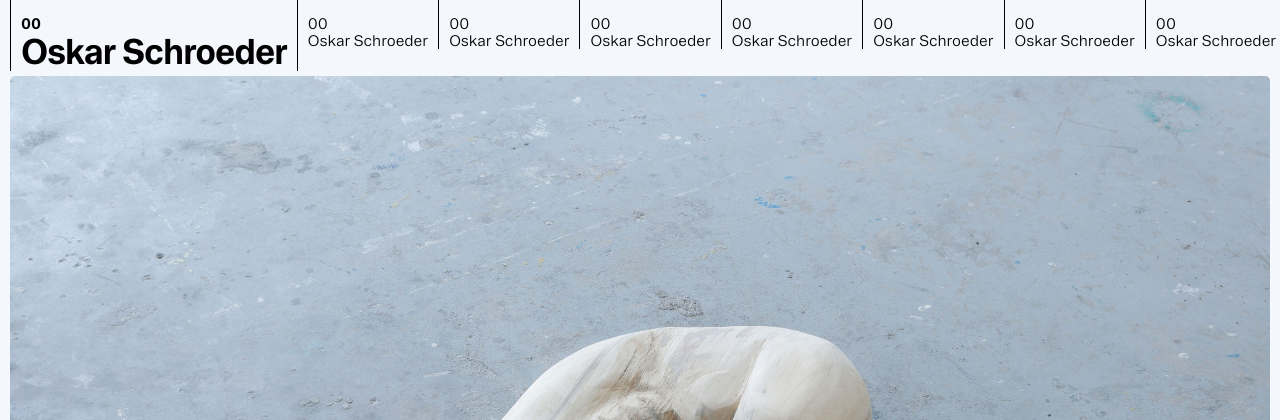
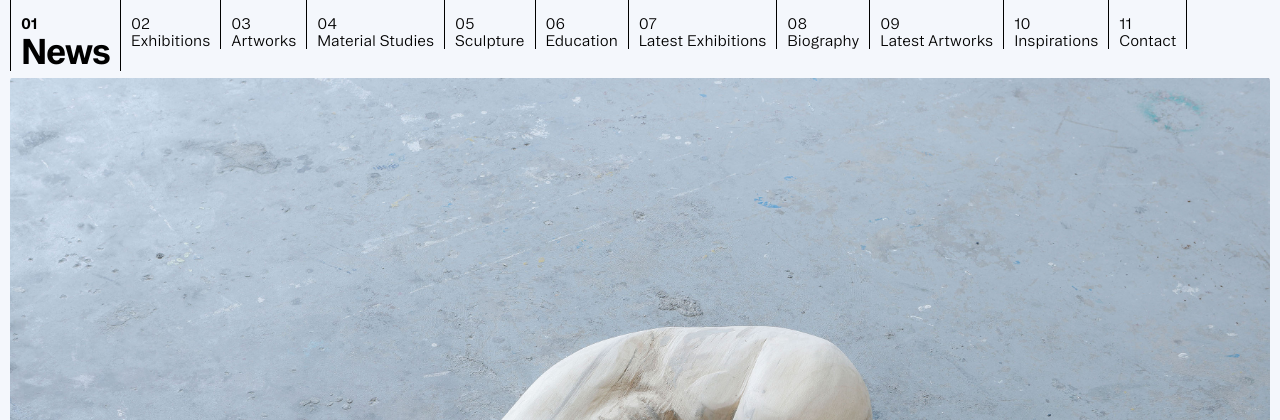
Before and after one commit to TimBallaschke/oskar-schroeder, a Flask app: page / in a window 1280 px wide. Shown: the top 420 px of the page. Run offline with Flask 3, Linux system fonts and the light colour scheme.

Commit message:
Archive snapshot 250508e_Oskar_Website
Original-Folder: 250508e_Oskar_Website
Snapshot-Date-Source: folder-name

```diff
--- a/static/css/components/_version-history.scss
+++ b/static/css/components/_version-history.scss
@@ -15,6 +17,7 @@
   // scroll-snap-type: x mandatory;
   scroll-padding-left: var(--page-padding);
   background-color: var(--background-color);
+  height: 78px;
 
   // &::before {
   //   content: '';
@@ -38,14 +41,14 @@
   }
 }
 
+
+
 .version-history-element {
   transition: all var(--animation-duration-1) ease-in-out;
-  @include version-history-light;
+  font-size: var(--secondary-font-size);
+  font-variation-settings: "wght" 350;
   transform-origin: center center;
   overflow: hidden;
-  height: 100%;
-  display: grid;
-  align-content: space-between;
   padding-left: 10px;
   padding-right: 10px;
   border-left: 1px solid black;
@@ -53,44 +56,22 @@
   flex-shrink: 0;
   margin-left: -1px; // Negative margin to overlap the borders of the elements
   scroll-snap-align: start;
+  height: fit-content;
 
   &:first-child {
     margin-left: 0; // First element shouldn't have negative margin
-  }
-
-  &:hover {
-
-    .version-history-element-title {
-      font-size: var(--large-font-size);
-      @include version-history-bold;
-      letter-spacing: -1px;
-
-      .scroll-down & {
-        font-size: var(--secondary-font-size);
-        letter-spacing: 0px;
-      }
-    }
-
-    .version-history-element-digits {
-      @include version-history-bold;
-    }
   }
 
   &.current-version-history-element {
 
     .version-history-element-title {
       font-size: var(--large-font-size);
-      @include version-history-bold;
+      font-variation-settings: "wght" 675;
       letter-spacing: -1px;
-
-      .scroll-down & {
-        font-size: var(--secondary-font-size);
-        letter-spacing: 0px;
-      }
     }
 
     .version-history-element-digits {
-      @include version-history-bold;
+      font-variation-settings: "wght" 675;
     }
     // &.start-version-history-element {
     //   width: auto;
--- a/static/css/style.css
+++ b/static/css/style.css
@@ -1262,6 +1262,7 @@ input {
   padding-right: calc(100vw - var(--page-padding));
   scroll-padding-left: var(--page-padding);
   background-color: var(--background-color);
+  height: 78px;
 }
 @media (min-width: 769px) and (max-width: 1024px) {
   #version-history {
@@ -1282,13 +1283,9 @@ input {
 .version-history-element {
   transition: all var(--animation-duration-1) ease-in-out;
   font-size: var(--secondary-font-size);
-  font-variation-settings: "wght" 350, "ital" 0;
-  text-transform: capitalize;
+  font-variation-settings: "wght" 350;
   transform-origin: center center;
   overflow: hidden;
-  height: 100%;
-  display: grid;
-  align-content: space-between;
   padding-left: 10px;
   padding-right: 10px;
   border-left: 1px solid black;
@@ -1296,37 +1293,19 @@ input {
   flex-shrink: 0;
   margin-left: -1px;
   scroll-snap-align: start;
+  height: -moz-fit-content;
+  height: fit-content;
 }
 .version-history-element:first-child {
   margin-left: 0;
 }
-.version-history-element:hover .version-history-element-title {
+.version-history-element.current-version-history-element .version-history-element-title {
   font-size: var(--large-font-size);
-  font-variation-settings: "wght" 675, "ital" 0;
-  text-transform: capitalize;
+  font-variation-settings: "wght" 675;
   letter-spacing: -1px;
 }
-.scroll-down .version-history-element:hover .version-history-element-title {
-  font-size: var(--secondary-font-size);
-  letter-spacing: 0px;
-}
-.version-history-element:hover .version-history-element-digits {
-  font-variation-settings: "wght" 675, "ital" 0;
-  text-transform: capitalize;
-}
-.version-history-element.current-version-history-element .version-history-element-title {
-  font-size: var(--large-font-size);
-  font-variation-settings: "wght" 675, "ital" 0;
-  text-transform: capitalize;
-  letter-spacing: -1px;
-}
-.scroll-down .version-history-element.current-version-history-element .version-history-element-title {
-  font-size: var(--secondary-font-size);
-  letter-spacing: 0px;
-}
 .version-history-element.current-version-history-element .version-history-element-digits {
-  font-variation-settings: "wght" 675, "ital" 0;
-  text-transform: capitalize;
+  font-variation-settings: "wght" 675;
 }
 .version-history-element.streaming-stopped-in-process {
   width: 30px;
--- a/templates/index.html
+++ b/templates/index.html
@@ -111,69 +111,69 @@
     <div class="light" id="version-history">
         <div class="version-history-element current-version-history-element" id="version-history-element-0" version-history-key="0">
             <div class="version-history-element-number">
-                <div class="version-history-element-digits">00</div>
+                <div class="version-history-element-digits">01</div>
             </div>
-            <div class="version-history-element-title">Oskar Schroeder</div>
+            <div class="version-history-element-title">News</div>
         </div>
         <div class="version-history-element" id="version-history-element-0" version-history-key="0">
             <div class="version-history-element-number">
-                <div class="version-history-element-digits">00</div>
+                <div class="version-history-element-digits">02</div>
             </div>
-            <div class="version-history-element-title">Oskar Schroeder</div>
+            <div class="version-history-element-title">Exhibitions</div>
+        </div>
+        <div class="version-history-element" id="version-history-element-0" version-history-key="0">
+            <div class="version-history-element-number">
+                <div class="version-history-element-digits">03</div>
+            </div>
+            <div class="version-history-element-title">Artworks</div>
         </div>
         <div class="version-history-element" id="version-history-element-1" version-history-key="0">
             <div class="version-history-element-number">
-                <div class="version-history-element-digits">00</div>
+                <div class="version-history-element-digits">04</div>
             </div>
-            <div class="version-history-element-title">Oskar Schroeder</div>
+            <div class="version-history-element-title">Material Studies</div>
         </div>
         <div class="version-history-element" id="version-history-element-0" version-history-key="0">
             <div class="version-history-element-number">
-                <div class="version-history-element-digits">00</div>
+                <div class="version-history-element-digits">05</div>
             </div>
-            <div class="version-history-element-title">Oskar Schroeder</div>
+            <div class="version-history-element-title">Sculpture</div>
         </div>
         <div class="version-history-element" id="version-history-element-0" version-history-key="0">
             <div class="version-history-element-number">
-                <div class="version-history-element-digits">00</div>
+                <div class="version-history-element-digits">06</div>
             </div>
-            <div class="version-history-element-title">Oskar Schroeder</div>
+            <div class="version-history-element-title">Education</div>
         </div>
         <div class="version-history-element" id="version-history-element-0" version-history-key="0">
             <div class="version-history-element-number">
-                <div class="version-history-element-digits">00</div>
+                <div class="version-history-element-digits">07</div>
             </div>
-            <div class="version-history-element-title">Oskar Schroeder</div>
+            <div class="version-history-element-title">Latest Exhibitions</div>
         </div>
         <div class="version-history-element" id="version-history-element-0" version-history-key="0">
             <div class="version-history-element-number">
-                <div class="version-history-element-digits">00</div>
+                <div class="version-history-element-digits">08</div>
             </div>
-            <div class="version-history-element-title">Oskar Schroeder</div>
+            <div class="version-history-element-title">Biography</div>
         </div>
         <div class="version-history-element" id="version-history-element-0" version-history-key="0">
             <div class="version-history-element-number">
-                <div class="version-history-element-digits">00</div>
+                <div class="version-history-element-digits">09</div>
             </div>
-            <div class="version-history-element-title">Oskar Schroeder</div>
+            <div class="version-history-element-title">Latest Artworks</div>
         </div>
         <div class="version-history-element" id="version-history-element-0" version-history-key="0">
             <div class="version-history-element-number">
-                <div class="version-history-element-digits">00</div>
+                <div class="version-history-element-digits">10</div>
             </div>
-            <div class="version-history-element-title">Oskar Schroeder</div>
+            <div class="version-history-element-title">Inspirations</div>
         </div>
         <div class="version-history-element" id="version-history-element-0" version-history-key="0">
             <div class="version-history-element-number">
-                <div class="version-history-element-digits">00</div>
+                <div class="version-history-element-digits">11</div>
             </div>
-            <div class="version-history-element-title">Oskar Schroeder</div>
-        </div>
-        <div class="version-history-element" id="version-history-element-0" version-history-key="0">
-            <div class="version-history-element-number">
-                <div class="version-history-element-digits">00</div>
-            </div>
-            <div class="version-history-element-title">Oskar Schroeder</div>
+            <div class="version-history-element-title">Contact</div>
         </div>
     </div>
     <div class="" id="bottom-navigation">
```
Also changed, not shown: other parts of static/css/components/_version-history.scss (+99 -7 lines), other parts of static/css/style.css (+57 -6 lines), _archive/snapshot.json (+16 -16 lines), static/js/script.js, 1 other file.
